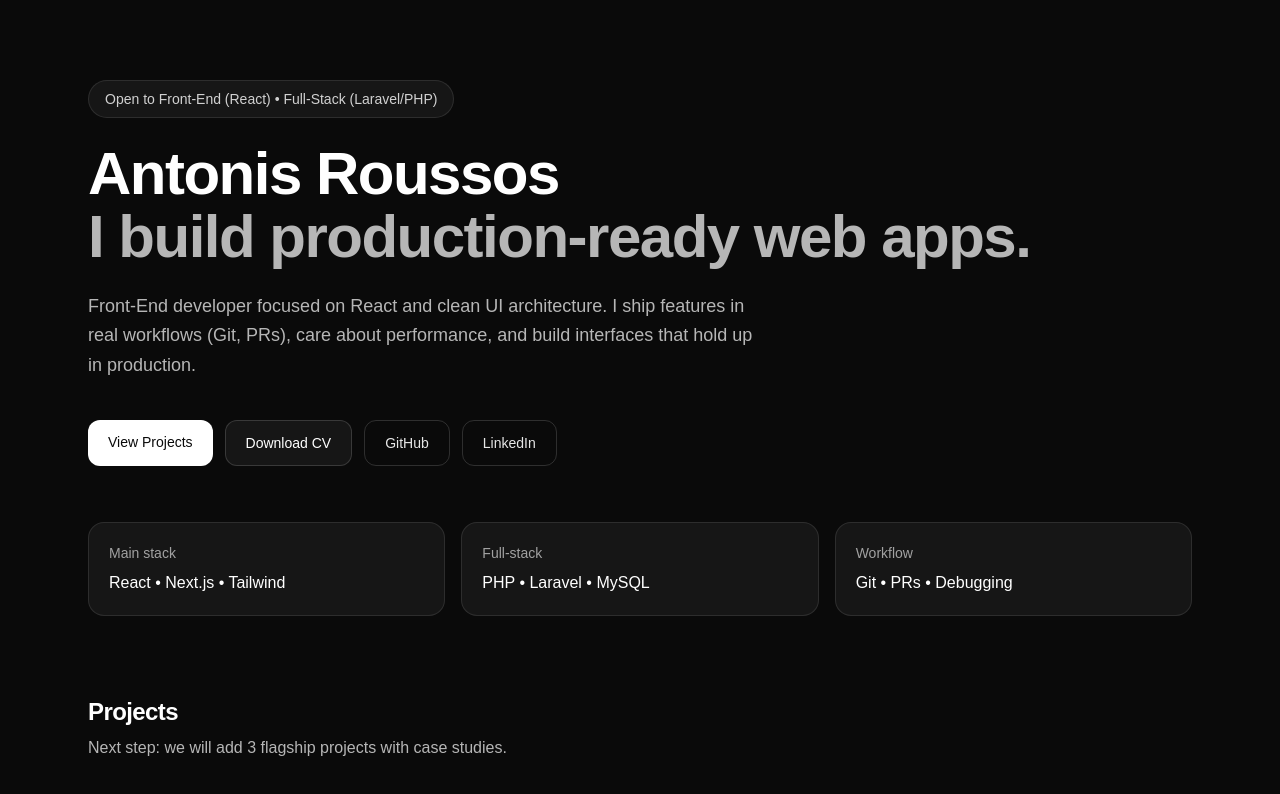
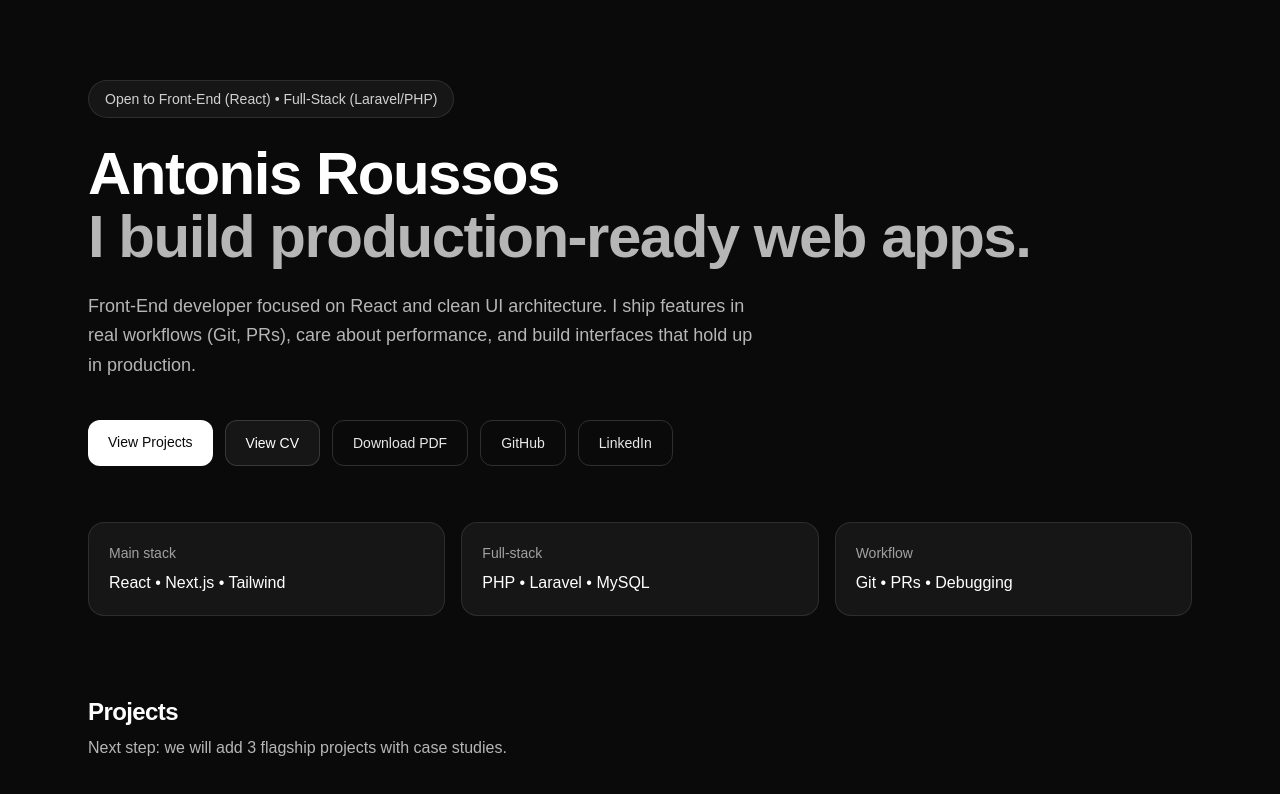
Before and after one commit to RoussosAdo/antonis-portfolio, a Next.js app: page / in a window 1280 px wide. Shown: the top 794 px of the page. Built offline with nearby package versions, Linux system fonts and the light colour scheme.

Commit message:
Add CV link

```diff
--- a/app/page.tsx
+++ b/app/page.tsx
@@ -30,10 +30,21 @@ export default function Home() {
 
           <a
             href="/CV-Roussos-Antonios.pdf"
+            target="_blank"
+            rel="noreferrer"
             className="rounded-xl border border-white/15 bg-white/5 px-5 py-3 text-sm font-medium text-white transition hover:bg-white/10"
           >
-            Download CV
+            View CV
           </a>
+
+          <a
+            href="/CV-Roussos-Antonios.pdf"
+            download
+            className="rounded-xl border border-white/15 bg-transparent px-5 py-3 text-sm font-medium text-white/90 transition hover:bg-white/5"
+          >
+            Download PDF
+          </a>
+
 
           <a
             href="https://github.com/RoussosAdo"
```
